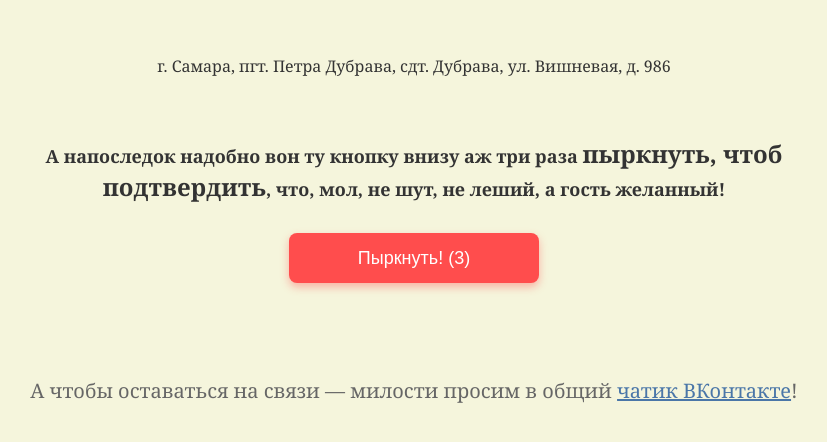
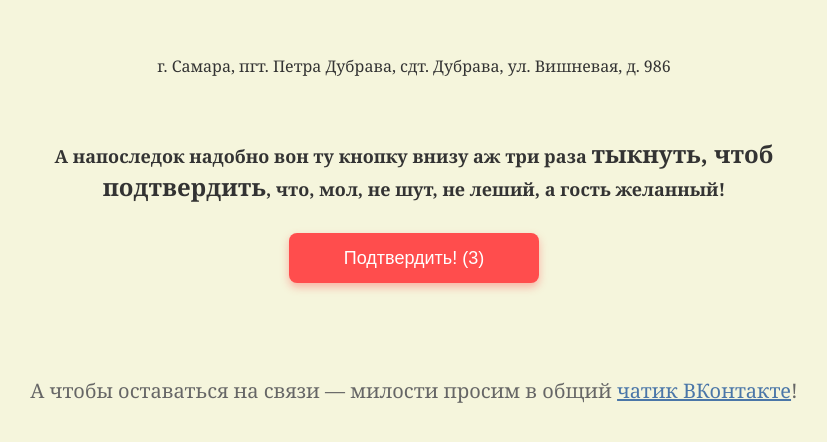
Before and after one commit to 9kaluga/wedding, a React (Vite) app: page / in a window 1280 px wide. Shown: the part 4455-4897 px from the top of the page, without its empty margins (226-1053 px from the left). Built offline with nearby package versions, Linux system fonts and the light colour scheme.

Commit message:
feat(19): изменены отступы для мобилки + текст модалки

```diff
--- a/src/components/RsvpConfirmation.tsx
+++ b/src/components/RsvpConfirmation.tsx
@@ -162,8 +162,8 @@ const RsvpConfirmation: React.FC = () => {
         }}
       >
         А напоследок надобно вон ту кнопку внизу аж три раза{" "}
-        <b style={{ fontSize: "24px" }}>пыркнуть, чтоб подтвердить</b>, что,
-        мол, не шут, не леший, а гость желанный!
+        <b style={{ fontSize: "24px" }}>тыкнуть, чтоб подтвердить</b>, что, мол,
+        не шут, не леший, а гость желанный!
       </div>
 
       <div
@@ -227,8 +227,8 @@ const RsvpConfirmation: React.FC = () => {
           }}
         >
           {clickAttempts < 2
-            ? `Пыркнуть! (${2 - clickAttempts + 1})`
-            : "Пыркнуть!"}{" "}
+            ? `Подтвердить! (${2 - clickAttempts + 1})`
+            : "Подтвердить!"}{" "}
         </button>
         {showMessage && (
           <div
@@ -243,10 +243,11 @@ const RsvpConfirmation: React.FC = () => {
               boxShadow: "0 4px 12px rgba(0,0,0,0.1)",
               zIndex: 1001,
               textAlign: "center",
+              width: "95%",
             }}
           >
             Ох, ты ж! Глянь-ка, настойчивость какая! Тогда, коли пообещал, так
-            уж будь добр — приходи! Ждём-поджидаем, не сыщем — так дождёмся!
+            уж будь добр — приходи! Ждём с радостью!
           </div>
         )}
       </div>
```
